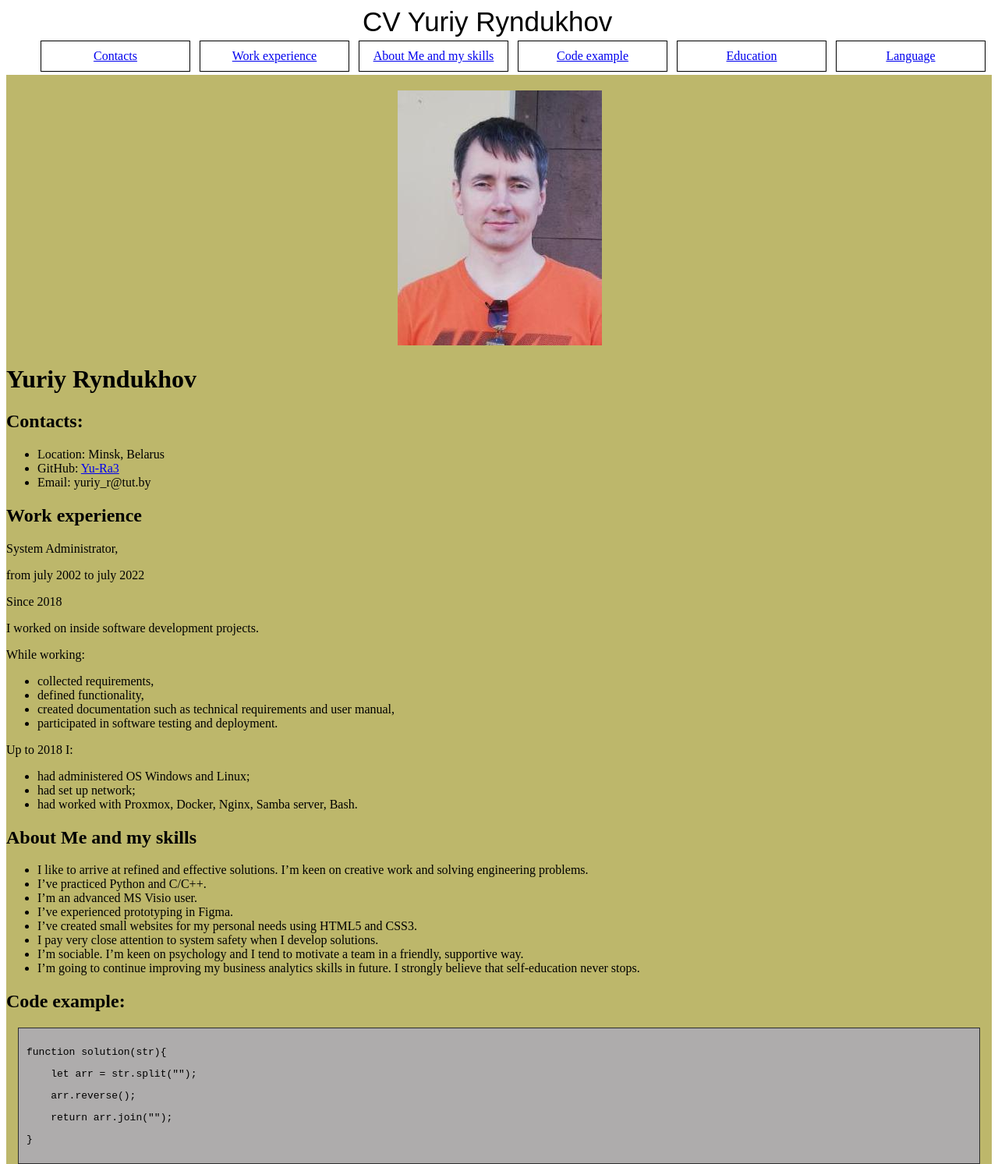
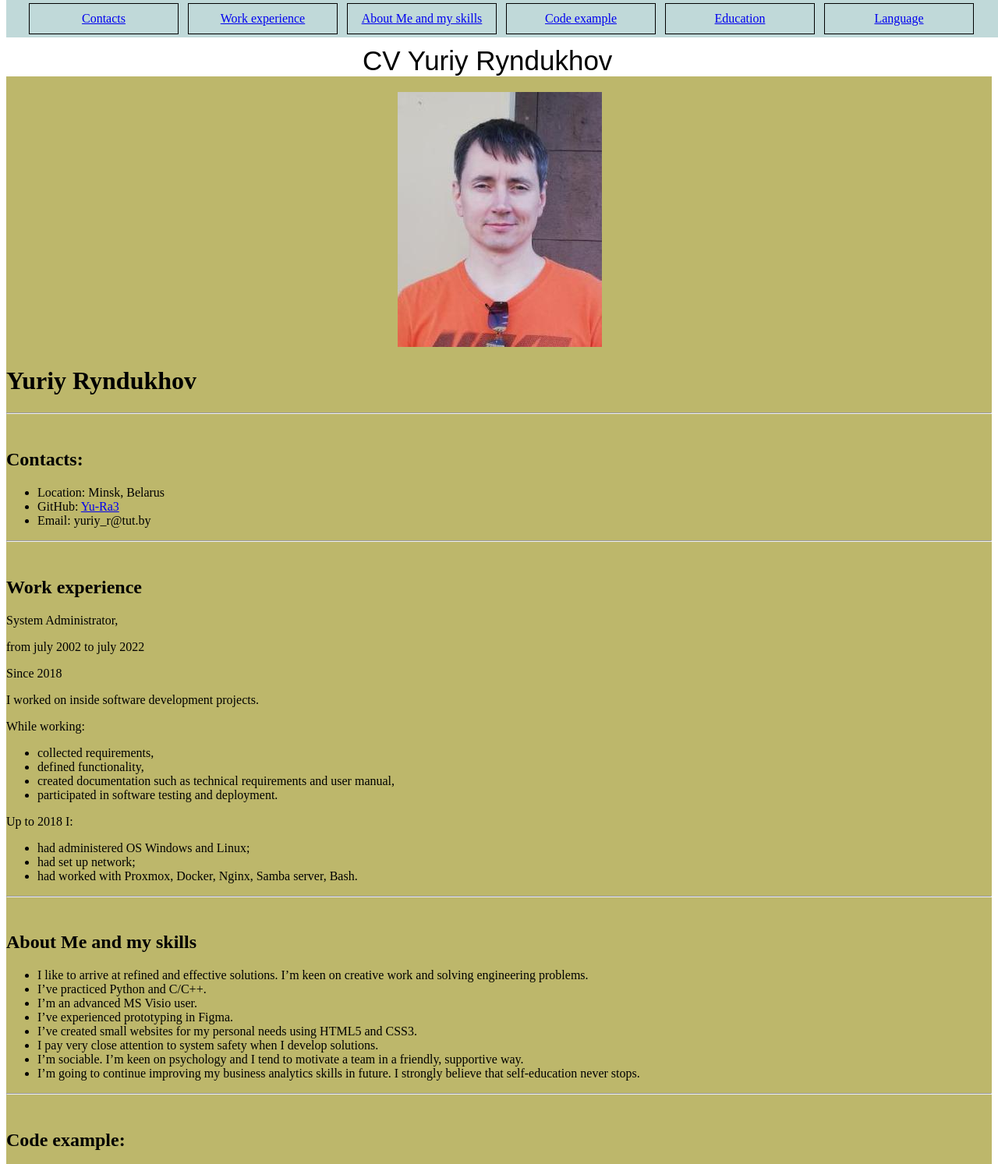
Before and after one commit to Yu-Ra3/rsschool-cv, a plain HTML site: page index.html in a window 1280 px wide. Shown: the top 1493 px of the page at 78% size. Drawn offline with Linux system fonts and the light colour scheme.

Commit message:
fix: 2-nd edit  index and  style

```diff
--- a/index.html
+++ b/index.html
@@ -11,7 +11,7 @@
             <div class="centred">CV Yuriy Ryndukhov</div>
         </div>
     </header>
-    <nav>
+    <nav class="nav">
         <div class="menu">
         <ul class="navigat">
             <li><a href="#Contacts">Contacts</a></li>
@@ -29,15 +29,15 @@
                 <img src="./Photo.jpg" alt="My photo">
             </div>
             <h1>Yuriy Ryndukhov</h1>
-            <p id="Contacts"></p>
-            <h2>Contacts:</h2>
+            <hr id="Contacts">
+            <h2 class="h">Contacts:</h2>
             <ul>
                 <li>Location: Minsk, Belarus</li>
                 <li>GitHub: <a href="https://github.com/Yu-Ra3">Yu-Ra3</a></li>
                 <li>Email: yuriy_r@tut.by</li>
             </ul>
-            <p id="experience"></p>
-            <h2>Work experience</h2>
+            <hr id="experience">
+            <h2 class="h">Work experience</h2>
             <p>System Administrator,</p>
             <p>from july 2002 to july 2022</p>
             <p>Since 2018</p>
@@ -55,8 +55,8 @@
                 <li>had set up network;</li>
                 <li>had worked with Proxmox, Docker, Nginx, Samba server, Bash.</li>
             </ul>
-            <p id="skills"></p>
-            <h2>About Me and my skills</h2>
+            <hr id="skills">
+            <h2 class="h">About Me and my skills</h2>
             <ul>
                 <li>I like to arrive at refined and effective solutions. I’m keen on creative work and solving engineering problems.</li>
                 <li>I’ve practiced Python and C/C++.</li>
@@ -67,8 +67,8 @@
                 <li>I’m sociable. I’m keen on psychology and I tend to motivate a team in a friendly, supportive way.</li>
                 <li>I’m going to continue improving my business analytics skills in future. I strongly believe that self-education never stops.</li>
             </ul>
-            <p id="Code"></p>
-            <h2>Code example:</h2>
+            <hr id="Code">
+            <h2 class="h">Code example:</h2>
             <div class="code">
                 <pre>function solution(str){</pre>
                 <pre>    let arr = str.split("");</pre>
@@ -76,11 +76,11 @@
                 <pre>    return arr.join("");</pre>
                 <pre>}</pre>
             </div>
-            <p id="Education"></p>
-            <h2>Education:</h2>
+            <hr id="Education">
+            <h2 class="h">Education:</h2>
             <p>Belarusian State University of Informatics and Radioelectronics</p>
-            <p id="Language"></p>
-            <h2>Language:</h2>
+            <hr id="Language">
+            <h2 class="h">Language:</h2>
             <p>English level - A2</p>
         </div>
     </main>
--- a/style.css
+++ b/style.css
@@ -8,15 +8,24 @@ body {
     margin: 0 auto;
 }
 .header {
+    margin-top: 50px;
     font-family: sans-serif;
     font-size: 35px;
 }
 .menu {
-    max-width: 1270px;
+    width: 1230px;
     margin: 0 auto;
+}
+.nav {
+    position: fixed;
+    top: 0;
+    left: auto;
+    width: 100%;
+    background-color: rgb(192, 217, 217);
 }
 .navigat {
     display: inline;
+    padding: 0;
 }
 .navigat li {
     display: inline-block;
@@ -29,6 +38,9 @@ body {
 }
 .main {
     background-color: darkkhaki;
+}
+.h {
+    padding-top: 25px;
 }
 .code {
     border: 1px solid rgb(46, 46, 46);
```
